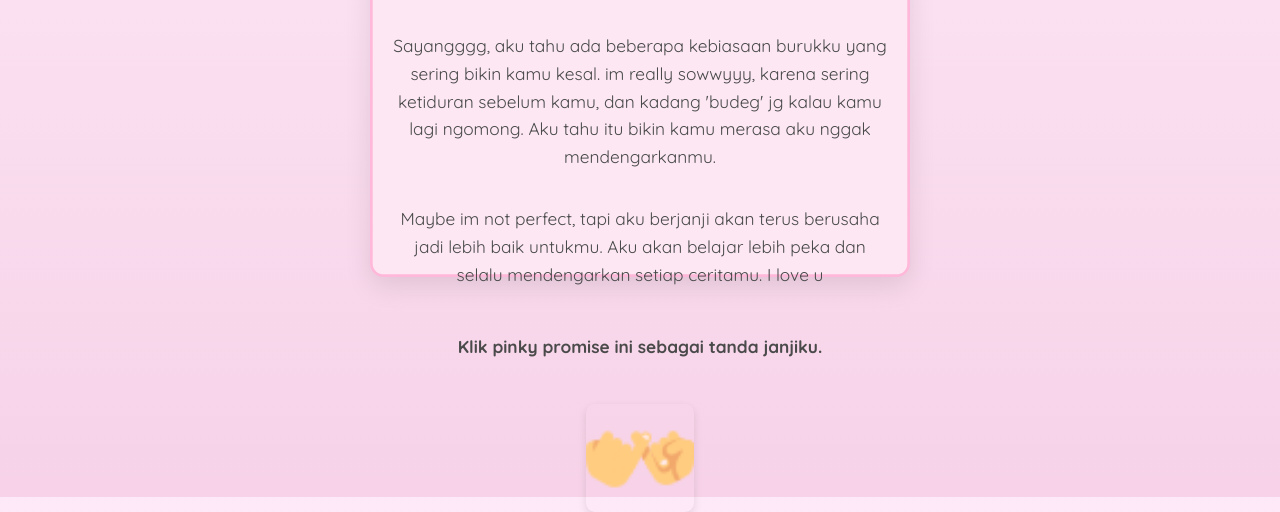
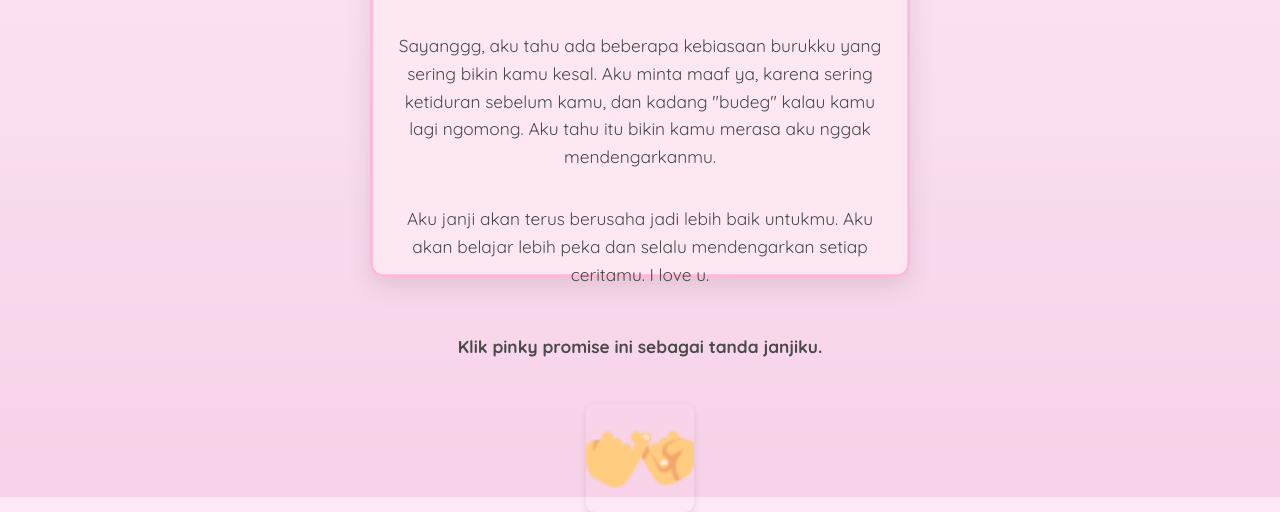
Before and after one commit to adiprnma/girlfriendsday, a plain HTML site: page layer3.html in a window 1280 px wide. Shown: the part 303-815 px from the top of the page. Drawn offline with Linux system fonts and the light colour scheme.

Commit message:
update css

```diff
--- a/layer3.html
+++ b/layer3.html
@@ -11,14 +11,10 @@
     <div class="card-container">
         <h2>My Promises</h2>
         <p>
-            Sayangggg, aku tahu ada beberapa kebiasaan burukku yang sering bikin kamu kesal.
-            im really sowwyyy, karena sering ketiduran sebelum kamu, dan kadang 'budeg' jg kalau kamu lagi ngomong.
-            Aku tahu itu bikin kamu merasa aku nggak mendengarkanmu.
+            Sayanggg, aku tahu ada beberapa kebiasaan burukku yang sering bikin kamu kesal. Aku minta maaf ya, karena sering ketiduran sebelum kamu, dan kadang "budeg" kalau kamu lagi ngomong. Aku tahu itu bikin kamu merasa aku nggak mendengarkanmu.
         </p>
         <p>
-            Maybe im not perfect, tapi aku berjanji akan terus berusaha jadi lebih baik untukmu.
-            Aku akan belajar lebih peka dan selalu mendengarkan setiap ceritamu.
-            I love u
+            Aku janji akan terus berusaha jadi lebih baik untukmu. Aku akan belajar lebih peka dan selalu mendengarkan setiap ceritamu. I love u.
         </p>
 
         <p style="margin-top: 30px; font-weight: bold;">Klik pinky promise ini sebagai tanda janjiku.</p>
```
